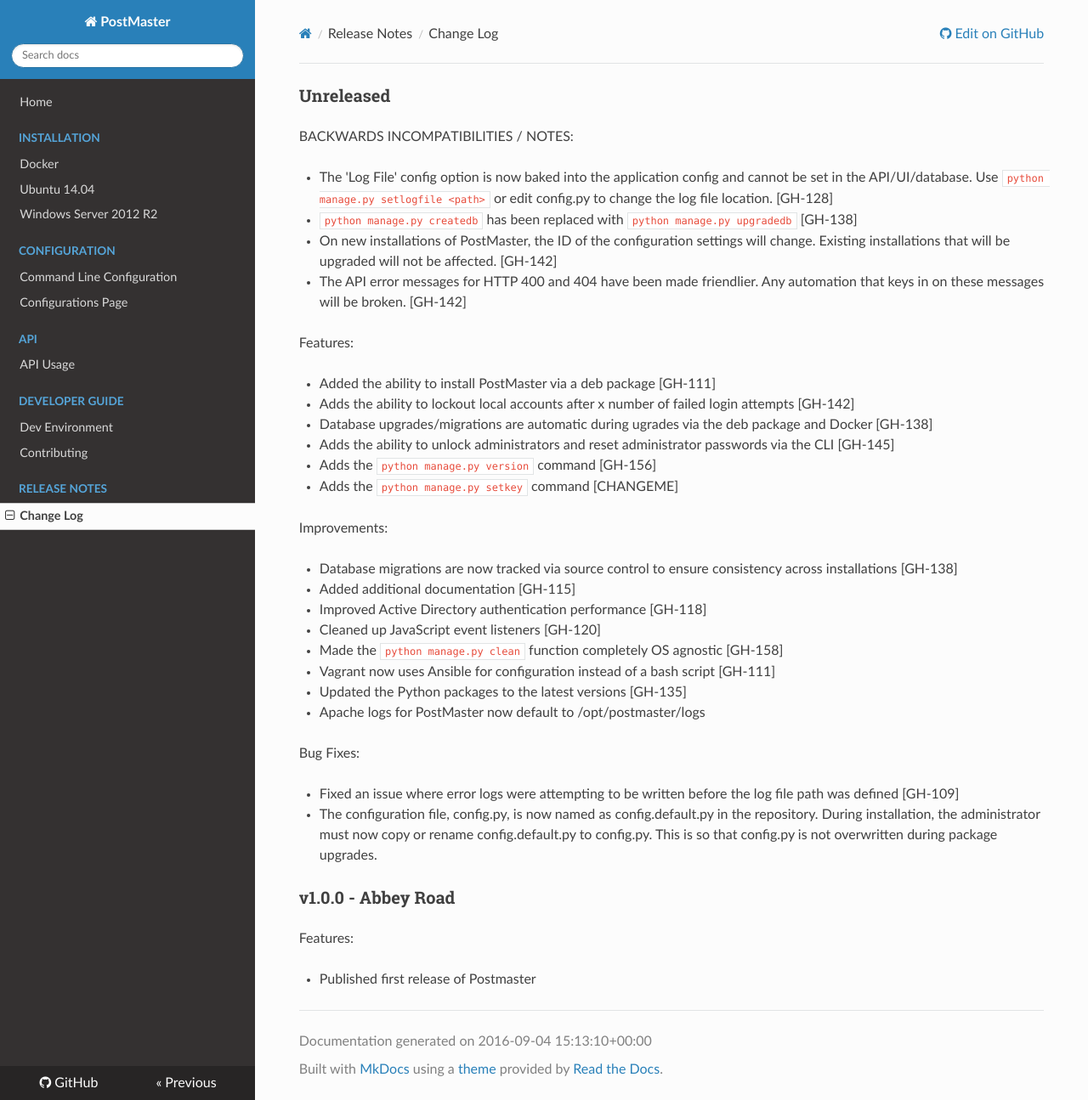
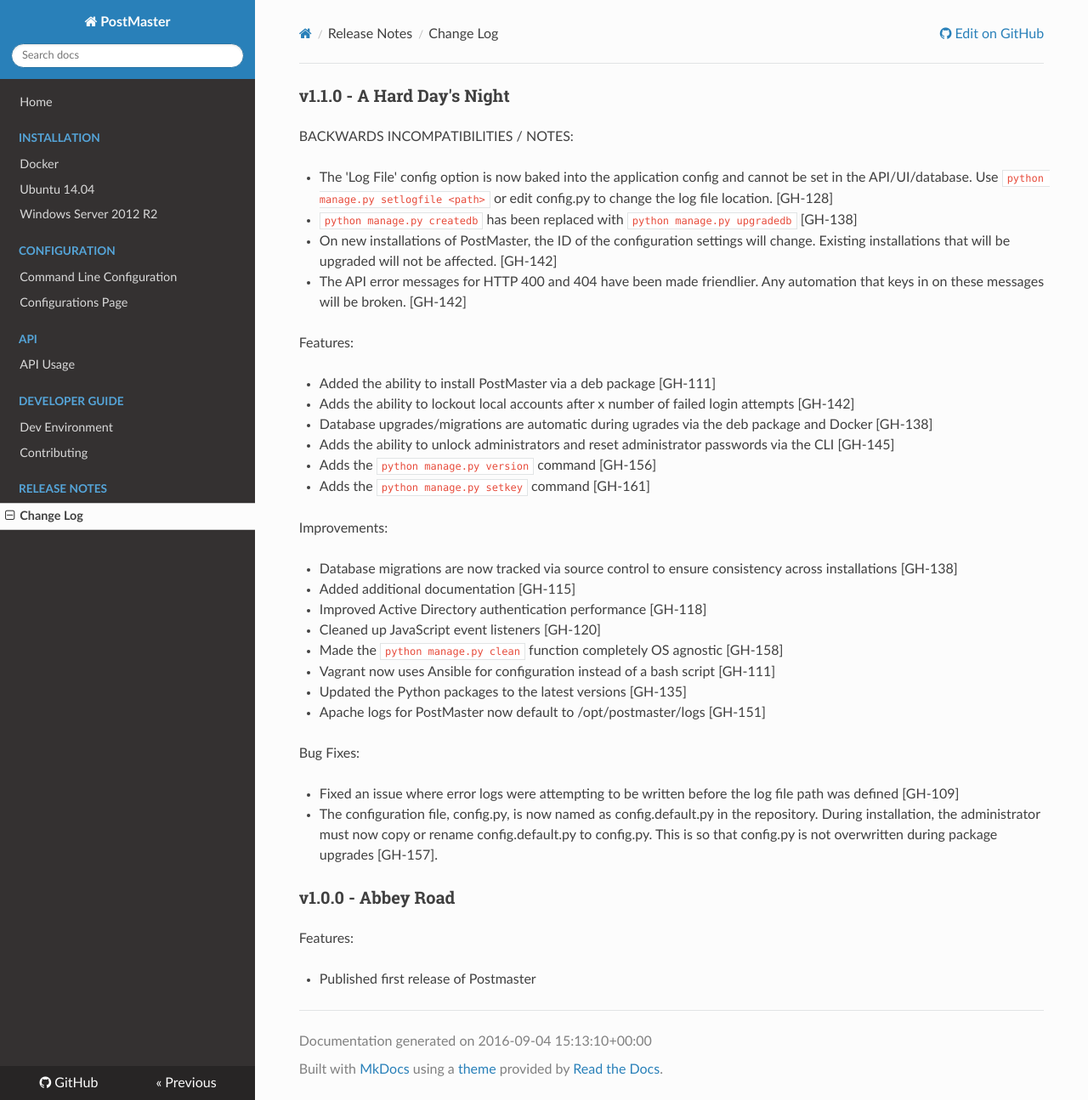
Before and after one commit to StackFocus/PostMaster, an MkDocs documentation site: the page built from docs/ChangeLog.md, in a window 1280 px wide and 1295 px high. Shown: the whole window at 85% size. Built offline with MkDocs 1.6.1, drawn with Linux system fonts in a browser that asks for light colours; nearby versions of some CDN libraries; old or Windows-style settings are respelled for this version of MkDocs.

Commit message:
Release v1.1.0.0

```diff
--- a/docs/ChangeLog.md
+++ b/docs/ChangeLog.md
@@ -1,4 +1,4 @@
-### Unreleased
+### v1.1.0 - A Hard Day's Night
 
 BACKWARDS INCOMPATIBILITIES / NOTES:
 
@@ -14,7 +14,7 @@
 * Database upgrades/migrations are automatic during ugrades via the deb package and Docker [GH-138]
 * Adds the ability to unlock administrators and reset administrator passwords via the CLI [GH-145]
 * Adds the `python manage.py version` command [GH-156]
-* Adds the `python manage.py setkey` command [CHANGEME]
+* Adds the `python manage.py setkey` command [GH-161]
 
 Improvements:
 
@@ -25,13 +25,13 @@
 * Made the `python manage.py clean` function completely OS agnostic [GH-158]
 * Vagrant now uses Ansible for configuration instead of a bash script [GH-111]
 * Updated the Python packages to the latest versions [GH-135]
-* Apache logs for PostMaster now default to /opt/postmaster/logs
+* Apache logs for PostMaster now default to /opt/postmaster/logs [GH-151]
 
 Bug Fixes:
 
 * Fixed an issue where error logs were attempting to be written before the log file path was defined [GH-109]
 * The configuration file, config.py, is now named as config.default.py in the repository. During installation, the administrator must now copy or rename config.default.py to config.py.
-This is so that config.py is not overwritten during package upgrades.
+This is so that config.py is not overwritten during package upgrades [GH-157].
 
 
 ### v1.0.0 - Abbey Road
--- a/postmaster/__init__.py
+++ b/postmaster/__init__.py
@@ -10,7 +10,7 @@
 from flask_login import LoginManager
 from flask_bcrypt import Bcrypt
 
-__version__ = '1.1.0.0-beta'
+__version__ = '1.1.0.0'
 app = Flask(__name__)
 
 if environ.get('POSTMASTER_DEV') == 'TRUE':
```
Also changed, not shown: docs/Installation/Docker.md (+7 -7 lines), 1 other file.
